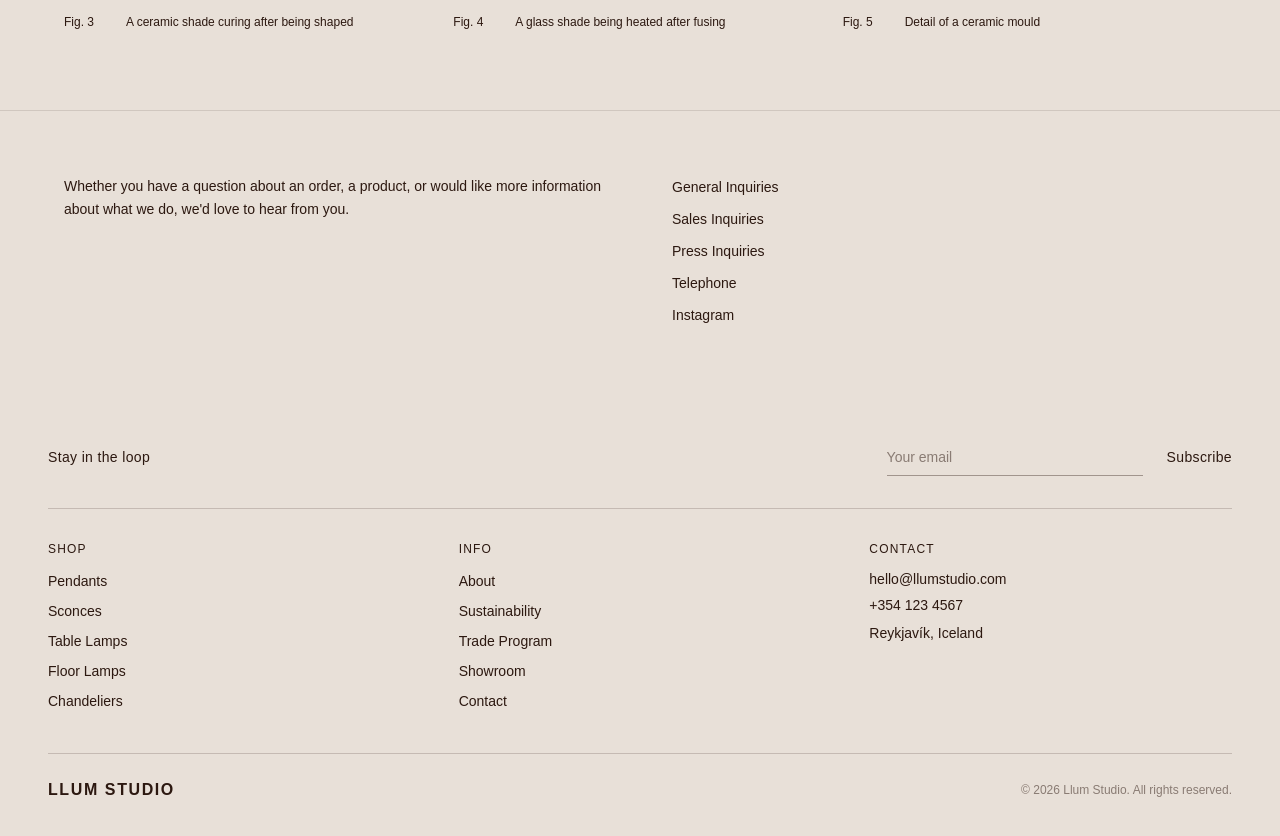
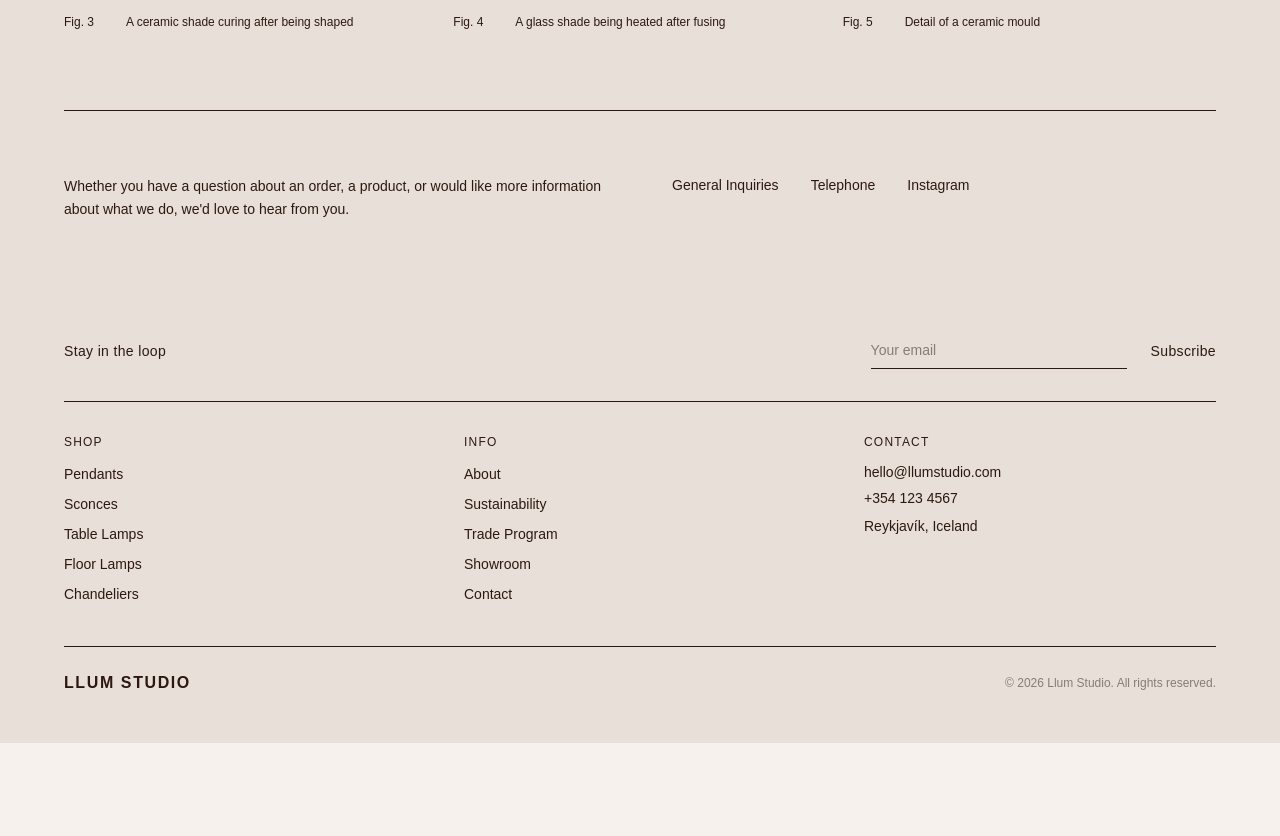
Before and after one commit to oddnyhalldora21/llum_studio, a React (Vite) app: page /about in a window 1280 px wide. Shown: the part 2995-3831 px from the top of the page. After the commit the page ends 3738 px from the top, so only its background shows below. Built offline with nearby package versions, Linux system fonts and the light colour scheme; no server answers; a web font is replaced by a local one.

Commit message:
updated UI in about page and footer, no gray lines anymore

```diff
--- a/src/components/layout/Footer.tsx
+++ b/src/components/layout/Footer.tsx
@@ -10,7 +10,7 @@ function Footer({ lightsOn }: Props) {
   const isCollections = location.pathname === '/collections' || location.pathname.startsWith('/collections/')
 
   const textColor = isCollections ? '#f5f0eb' : '#2c1810'
-  const borderColor = isCollections ? '#f5f0eb30' : '#2c181030'
+  const borderColor = isCollections ? '#f5f0eb' : '#2c1810'
 
   return (
     <footer
@@ -19,14 +19,14 @@ function Footer({ lightsOn }: Props) {
     >
 
       {/* Newsletter */}
-      <div className="flex items-center justify-between border-b pb-8 mb-8" style={{ borderColor }}>
+      <div className="flex items-center justify-between border-b pb-8 mb-8 mx-4" style={{ borderColor }}>
         <p className="text-sm tracking-wide" style={{ color: textColor }}>Stay in the loop</p>
         <div className="flex gap-0">
           <input
             type="email"
             placeholder="Your email"
             className="bg-transparent border-b text-sm px-0 py-2 w-64 outline-none transition-colors placeholder-opacity-50"
-            style={{ borderColor: isCollections ? '#f5f0eb60' : '#2c181060', color: textColor }}
+            style={{ borderColor, color: textColor }}
           />
           <button
             className="text-sm ml-6 tracking-wide transition-opacity hover:opacity-60"
@@ -38,7 +38,7 @@ function Footer({ lightsOn }: Props) {
       </div>
 
       {/* Links */}
-      <div className="grid grid-cols-3 gap-12 mb-10">
+      <div className="grid grid-cols-3 gap-12 mb-10 mx-4">
         <div>
           <h4 className="text-xs tracking-widest uppercase mb-3" style={{ color: textColor }}>Shop</h4>
           <ul className="space-y-1.5">
@@ -70,7 +70,7 @@ function Footer({ lightsOn }: Props) {
       </div>
 
       {/* Bottom */}
-      <div className="flex items-center justify-between border-t pt-6" style={{ borderColor }}>
+      <div className="flex items-center justify-between border-t pt-6 mx-4" style={{ borderColor }}>
         <span className="text-base font-semibold tracking-widest uppercase" style={{ color: textColor }}>Llum Studio</span>
         <span className="text-xs opacity-50" style={{ color: textColor }}>© 2026 Llum Studio. All rights reserved.</span>
       </div>
--- a/src/pages/AboutPage.tsx
+++ b/src/pages/AboutPage.tsx
@@ -116,17 +116,15 @@ function AboutPage() {
       </section>
 
       {/* Contact section */}
-        <section className="px-16 py-16 grid grid-cols-2 gap-16 border-t" style={{ borderColor: '#2c181020' }}>
+      <section className="mx-16 py-16 grid grid-cols-2 gap-16 border-t" style={{ borderColor: '#2c1810' }}>
         <p className="text-sm leading-relaxed" style={{ color: '#2c1810' }}>
           Whether you have a question about an order, a product, or would like more information about what we do, we'd love to hear from you.
         </p>
-          <ul className="space-y-2">
-            {['General Inquiries', 'Sales Inquiries', 'Press Inquiries', 'Telephone', 'Instagram'].map(item => (
-              <li key={item}>
-                <a href="#" className="text-sm hover:opacity-60 transition-opacity" style={{ color: '#2c1810' }}>{item}</a>
-              </li>
+        <div className="flex gap-8">
+          {['General Inquiries', 'Telephone', 'Instagram'].map(item => (
+            <a key={item} href="#" className="text-sm hover:opacity-60 transition-opacity" style={{ color: '#2c1810' }}>{item}</a>
           ))}
-          </ul>
+        </div>
       </section>
 
     </div>
```
Lines whose indentation alone changed are shown as unchanged.
